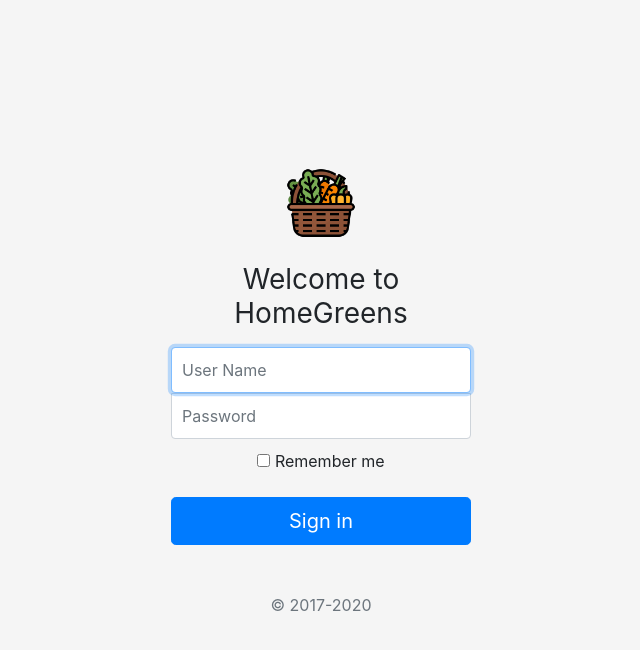
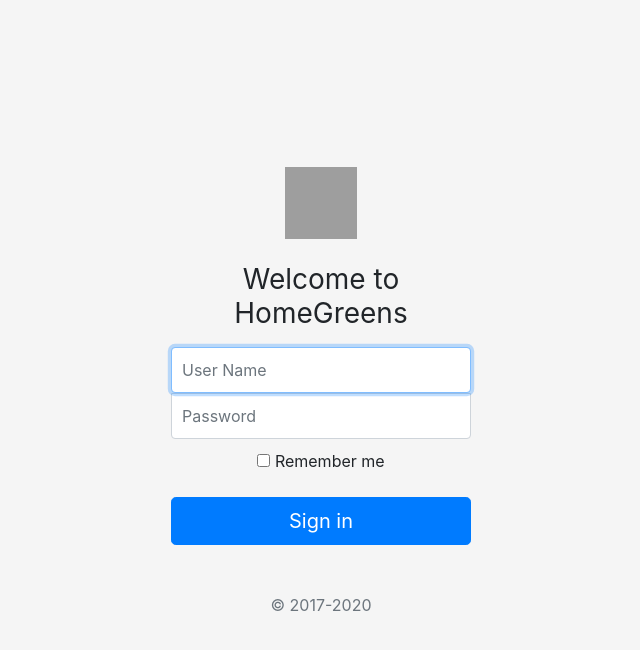
Before and after one commit to vraj178/homegreens, a Django app: template templates/login.html in a window 1280 px wide. Shown: the top 650 px of the page, without its empty margins (319-959 px from the left). Run offline with Django 3.2, Linux system fonts and the light colour scheme; the template is opened without the code that fills it, so the values that code supplies are empty; some libraries are stand-ins or nearby versions; grey boxes are pictures that could not be loaded.

Commit message:
Update login.html

```diff
--- a/templates/login.html
+++ b/templates/login.html
@@ -74,7 +74,7 @@ body {
   <body class="text-center">
     <form class="form-signin" method="post" action="/login">
     {% csrf_token %}
-  <img class="mb-4" src="homegreens/static/img/vegetables.png" alt="" width="72" height="72">
+  <img class="mb-4" src="http://agriculturegoods.com/wp-content/uploads/2017/11/vegetable-icon-png.png" alt="" width="72" height="72">
   <h1 class="h3 mb-3 font-weight-normal">Welcome to HomeGreens</h1>
   <label for="inputEmail" class="sr-only">User Name</label>
   <input type="text" id="inputEmail" name="username" class="form-control" placeholder="User Name" required autofocus>
```
